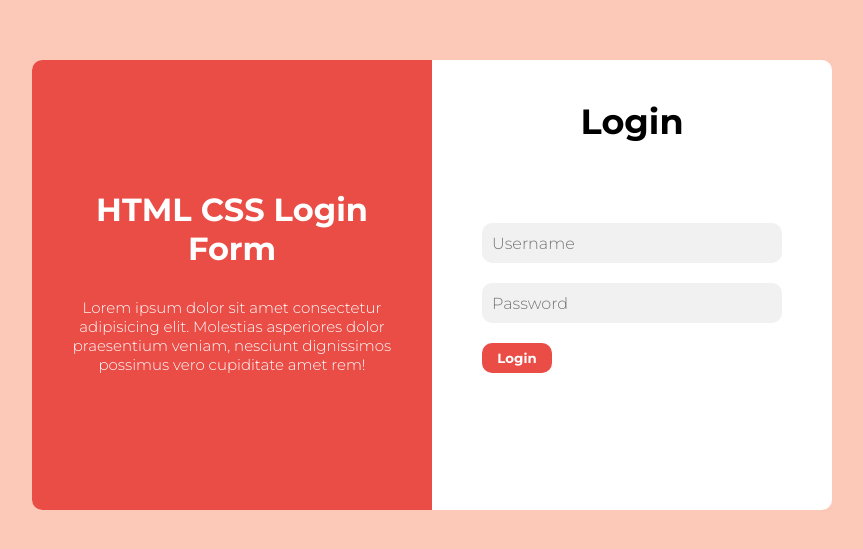
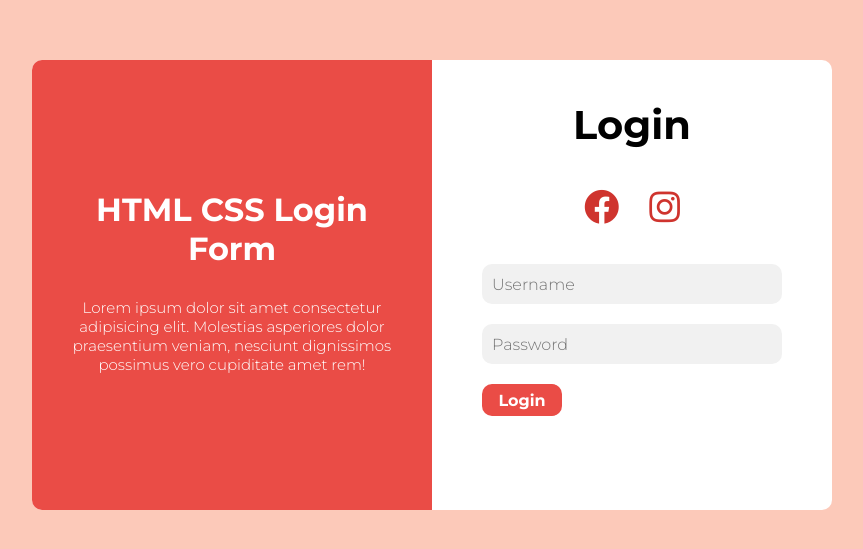
Before and after one commit to DenisKantic/Login_HTML_CSS_JS, a plain HTML site: page index.html in a window 1280 px wide. Shown: the part 115-664 px from the top of the page, without its empty margins (208-1071 px from the left). Drawn offline with Linux system fonts and the light colour scheme.

Commit message:
added in html link for fontawesome cdn, two icons with a link and css properties for them, added some changes in login button ( increased font) and in Login text above ( font increased )

```diff
--- a/index.html
+++ b/index.html
@@ -3,6 +3,7 @@
 <head>
     <meta charset="UTF-8">
     <meta name="viewport" content="width=device-width, initial-scale=1.0">
+    <link rel="stylesheet" href="https://cdnjs.cloudflare.com/ajax/libs/font-awesome/5.15.1/css/all.min.css">
     <link rel="stylesheet" href="style.css">
     <script src="app.js" defer></script>
     <title>Login</title>
@@ -19,6 +20,11 @@
 
             <h1 class="loginText">Login</h1>
 
+            <div class="icons">
+            <a href="https://www.facebook.com"><i class="fab fa-facebook"></i></a>
+            <a href="https://www.instagram.com"><i class="fab fa-instagram"></i></a>
+            </div>
+
             <form>
                 <input type="text" placeholder="Username" maxlength="50" required id="username-box">
                 <input type="password" placeholder="Password" required id="password-box">
--- a/style.css
+++ b/style.css
@@ -53,7 +53,7 @@ body{
 .loginText{
     text-align: center;
     padding: 40px 0 60px 0;
-    font-size: 35px;
+    font-size: 40px;
     font-weight: 700;
 }
 
@@ -76,14 +76,15 @@ form{
 }
 
 #btn{
-    height: 30px;
-    width: 70px;
+    height: 32px;
+    width: 80px;
     border: none;
     border-radius: 10px;
     font-weight: 700;
     background-color: #EA4C46;
     color: white;
     outline: none;
+    font-size: 16px;
 }
 
 #btn:hover{
@@ -96,3 +97,22 @@ form{
     font-size: 15px;
     font-weight: 700;
 }
+
+.icons{
+    display: flex;
+    justify-content: center;
+    align-items: center;
+    margin: -20px 0 40px 0;
+}
+
+i{
+    font-size: 35px;
+    color: #cf342e;
+    padding: 0 15px 0 15px;
+    outline: none;
+    border: none;
+}
+
+i:hover{
+    color: #e86964;
+}
```
